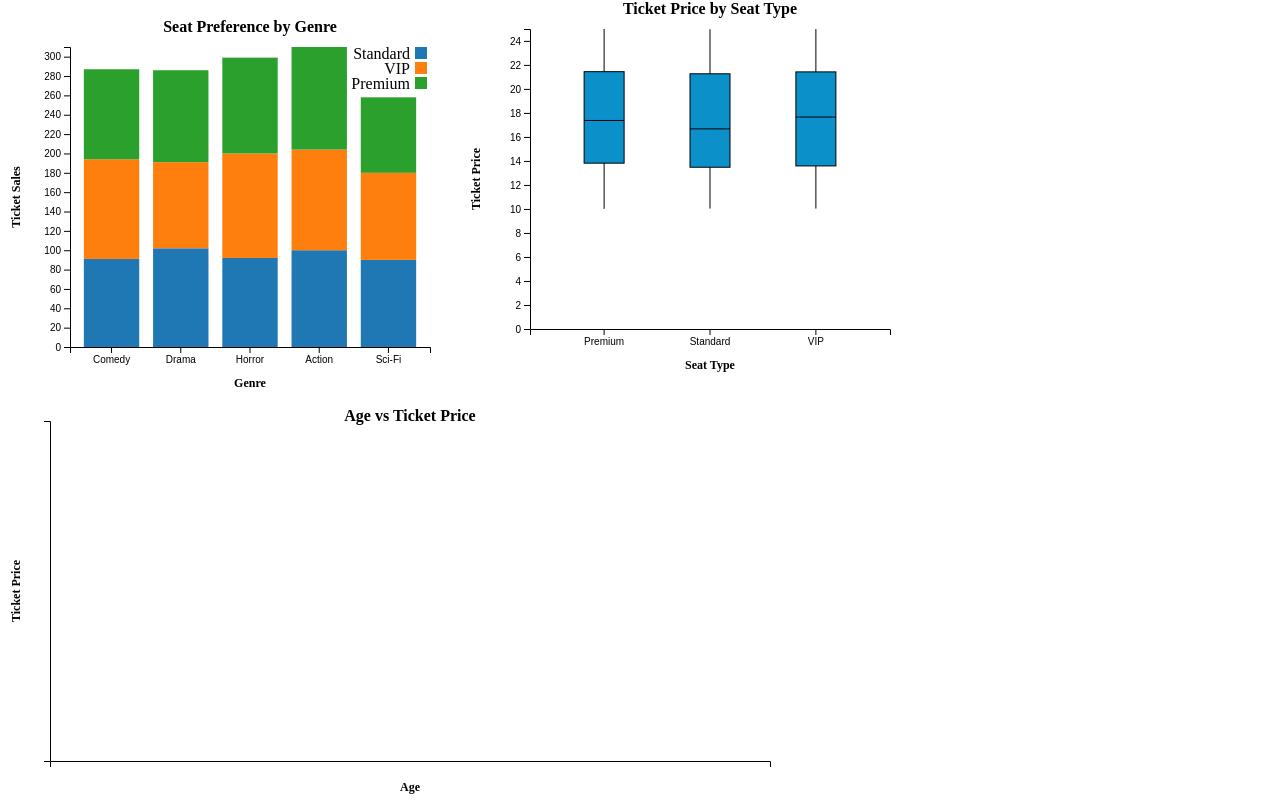
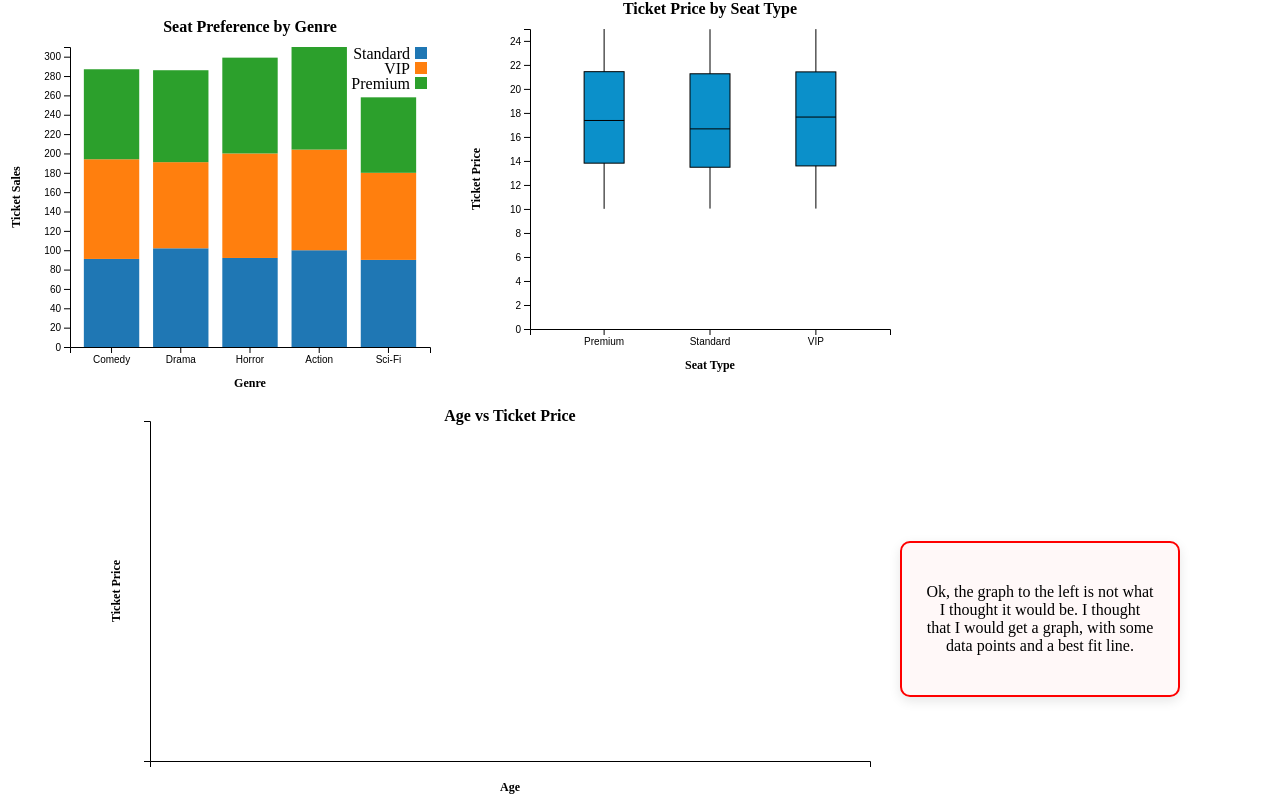
Before and after one commit to ravenusmc/cinema_hall_ticket_sales, a Vue app in the folder client/: page /data in a window 1280 px wide. Shown: the part 555-1360 px from the top of the page. Built offline with nearby package versions, Linux system fonts and the light colour scheme.

Commit message:
working on explanation component

```diff
--- a/client/src/components/random/ExplainAgeTicketPrice.vue
+++ b/client/src/components/random/ExplainAgeTicketPrice.vue
@@ -1,13 +1,34 @@
 <template>
-  <div>
-      <p></p>
+  <div class="outer-container">
+    <div class="explanation-div">
+      <p>
+        Ok, the graph to the left is not what I thought it would be. I thought that I would get a graph, with some
+        data points and a best fit line.
+      </p>
+    </div>
   </div>
 </template>
 
 <script>
-
 </script>
 
 <style scoped>
+.outer-container {
+  display: flex;
+  justify-content: center;
+  align-items: center;
+  width: 100%;
+  margin-top: 2rem; /* adjust as needed */
+}
 
+.explanation-div {
+  border: 2px solid red;
+  padding: 1.5rem;
+  text-align: center;
+  width: 85%;
+  max-width: 600px;
+  background-color: #fff8f8;
+  border-radius: 10px;
+  box-shadow: 0 4px 12px rgba(0, 0, 0, 0.1);
+}
 </style>
--- a/client/src/views/DataView.vue
+++ b/client/src/views/DataView.vue
@@ -48,6 +48,7 @@ export default {
 .ai-graph-area {
   display: grid;
   grid-template-columns: 1fr 1fr;
+  margin: 0 100px 0 100px;
 }
 
 </style>
```
